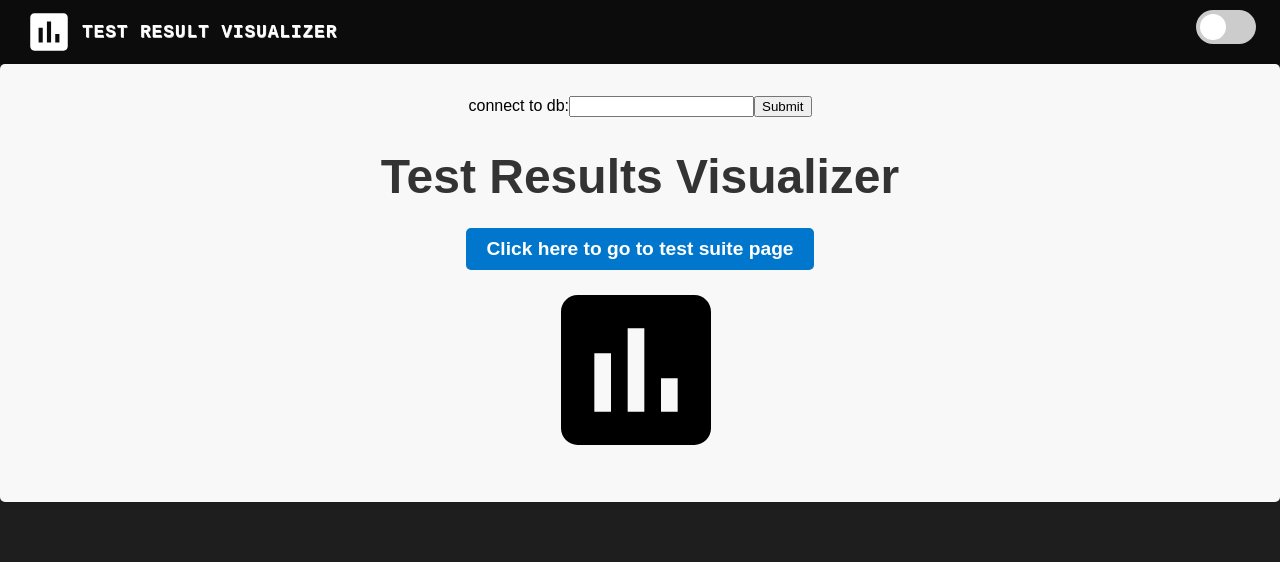
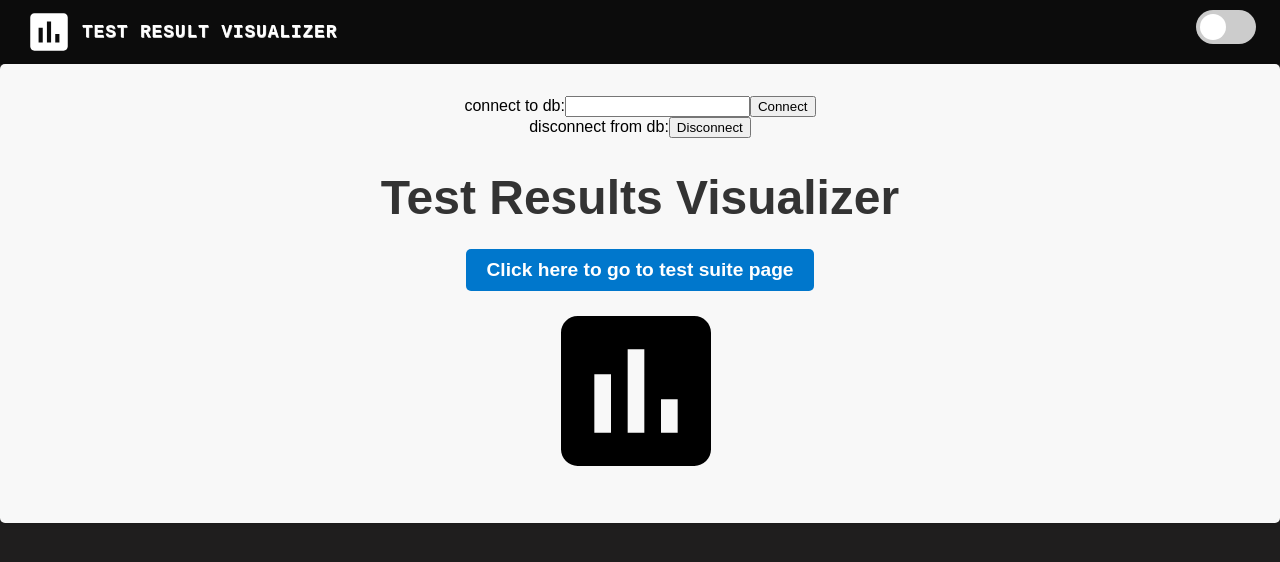
Before and after one commit to AhmedS1ayed/Siemens-MED-SW-Logger-System-FE, a React (Create React App) app: page / in a window 1280 px wide. Shown: the top 562 px of the page. Built offline with nearby package versions, Linux system fonts and the light colour scheme.

Commit message:
adding disconnect from db

```diff
--- a/src/Hook/fetch-db-hook.js
+++ b/src/Hook/fetch-db-hook.js
@@ -3,7 +3,7 @@ import { useState } from 'react'
 function FetchDbHook() {
     const [formData, setFormData] = useState();
     const [response, setResponse] = useState();
-    const handleSubmit = (event) => {
+    const handleConnect = (event) => {
       event.preventDefault();
       fetch('http://localhost:8080/database/urls', {
         method: 'POST',
@@ -12,7 +12,7 @@ function FetchDbHook() {
         },
         body: JSON.stringify(formData)
       }).then(response => response.json())
-      .then(data => setResponse(true))
+      .then(data => setResponse("Connected"))
       .catch(error => setResponse('failed'));
     }
     const handleChange = (event) => {
@@ -20,7 +20,19 @@ function FetchDbHook() {
       setFormData({[event.target.name]: event.target.value});
       console.log('ff' , event.target.value);
     }
-  return [handleSubmit,handleChange,response];
+
+    const handleDisconnect = ()=>{
+      fetch('http://localhost:8080/database/urls', {
+        method: 'DELETE',
+        headers: {
+          'Content-Type': 'application/json'
+        },
+        body: JSON.stringify(formData)
+      }).then(response => response.json())
+      .then(data => setResponse("Disconnected"))
+      .catch(error => setResponse('failed'));
+    }
+  return [handleConnect,handleChange,response,handleDisconnect];
 }
 
 export default FetchDbHook
--- a/src/Pages/Testcase/Testcase.js
+++ b/src/Pages/Testcase/Testcase.js
@@ -51,7 +51,6 @@ export default function Testcase() {
           icon="error"
         />
       </div>{" "}
-      <h1 style={{textAlign:"center" , color:"var(--validation-point-font-color)" ,fontSize:"50px"}} >Test Case</h1>
       <ExpandableRowTable
         title="Test Cases"
         Data={filteredData}
--- a/src/Pages/Testsuit/Testsuit.js
+++ b/src/Pages/Testsuit/Testsuit.js
@@ -55,7 +55,6 @@ export default function Testsuit() {
           icon="error"
         />
       </div>
-      <h1 style={{textAlign:"center" , color:"var(--validation-point-font-color)" ,fontSize:"50px"}} >Test Suite</h1>
       <ExpandableRowTable
         title="Test Suites"
         Data={filteredData}
--- a/src/Pages/ValidationTag/ValidationTag.js
+++ b/src/Pages/ValidationTag/ValidationTag.js
@@ -8,7 +8,6 @@ export default function ValidationTag() {
     ValidationTagHook();
   return (
     <Container maxWidth="x">
-      <h1 style={{textAlign:"center" , color:"var(--validation-point-font-color)" ,fontSize:"50px"}} >Validation Tag</h1>
       <ExpandableRowTable
         title="Validation Tags"
         Data={combinedData}
--- a/src/Pages/Welcome/Welcome.js
+++ b/src/Pages/Welcome/Welcome.js
@@ -5,19 +5,26 @@ import "./Welcome.css";
 import FetchDbHook from "../../Hook/fetch-db-hook";
 
 const Welcome = () => {
-  const [handleSubmit,handleChange,response] = FetchDbHook();
+  const [handleConnect,handleChange,response,handleDisconnect] = FetchDbHook();
   return (
     <div className="WelcomeContainer">
       <div className="Welcome">
         <div className="WelcomeBody">
-        <form onSubmit={handleSubmit}>
+        <form onSubmit={handleConnect}>
             <label>
               connect to db:
               <input type="text" id= "databaseUrl" name="databaseUrl" onChange={handleChange} />
             </label>
-            <button className="WelcomeBtn" type="submit">Submit</button>
+            <button className="WelcomeBtn" type="submit">Connect</button>
         </form>
-        {response && <h1> connected</h1>}
+
+        <form onSubmit={handleDisconnect}>
+            <label>
+              disconnect from db:
+            </label>
+            <button className="WelcomeBtn" type="submit">Disconnect</button>
+        </form>
+        {response && <h1> Done</h1>}
 
           <h1>Test Results Visualizer</h1>
           <Link className="CustomLinkWelcome" to="/testsuits">
```
Also changed, not shown: src/Hook/test-suite-hook.js (line endings or trailing spaces).
